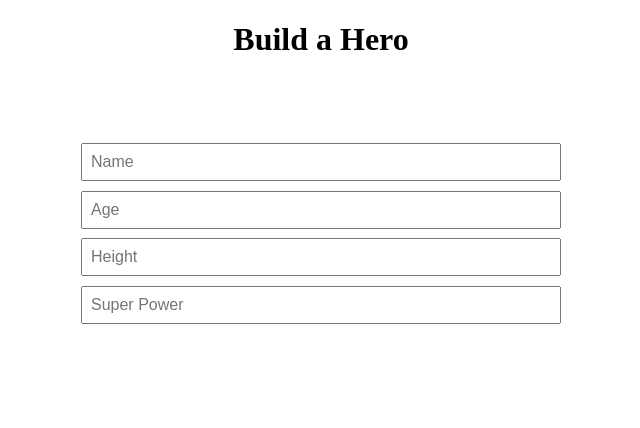
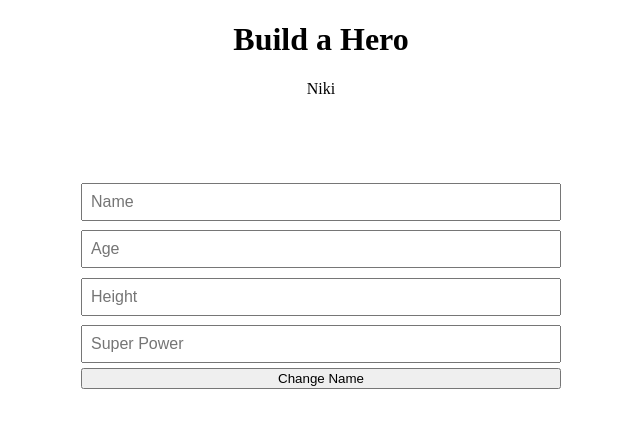
Before and after one commit to nikindtmas1/creating-a-hero, a React (Create React App) app in the folder client/: page / in a window 1280 px wide. Shown: the top 428 px of the page, without its empty margins (319-959 px from the left). Built offline with nearby package versions, Linux system fonts and the light colour scheme.

Commit message:
Create state

```diff
--- a/client/src/components/AddHero.tsx
+++ b/client/src/components/AddHero.tsx
@@ -1,9 +1,23 @@
-import React, { FC } from 'react';
+import React, { FC, useState } from 'react';
 
 type Props = {};
 
+
+
 const AddHero: FC = (props: Props) => {
+
+    const [name, setName] = useState('Niki');
+
+    const handleClick = () => {
+
+        setName('Jon')
+    }
+
     return (
+
+        <div>
+            <div>{name}</div>
+
         <div className='AddHero'>
             <input
             type="text"
@@ -28,7 +42,16 @@ const AddHero: FC = (props: Props) => {
             placeholder='Super Power'
             className='AddHero-input'
             />
+
+            <button
+            type='button'
+            onClick={handleClick}
+            >
+                Change Name
+            </button>
+            </div>
         </div>
+
     );
 };
 
```
